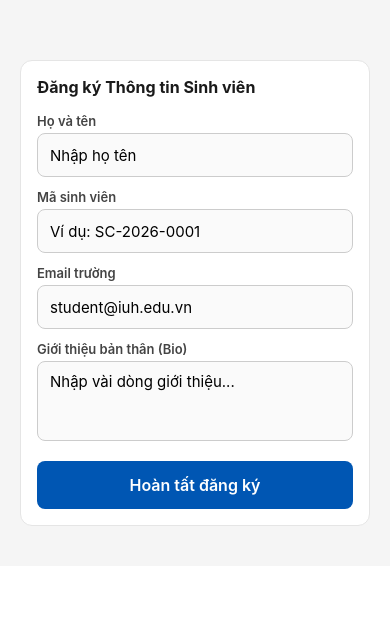
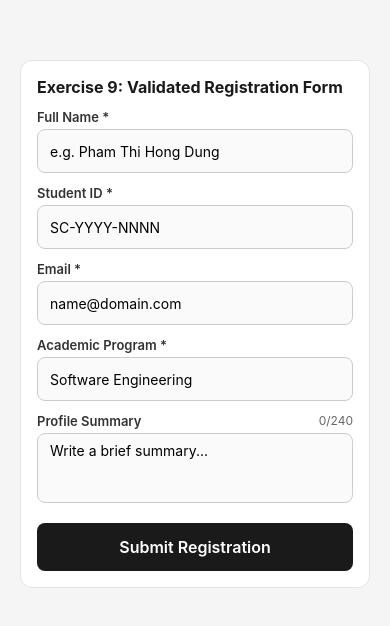
Before and after one commit to HonDung-77/PMD_BaiTapChuong2_SmartCampus, a React Native app: screen / in a window 390 px wide. Shown: the top 626 px of the page. Built offline with nearby package versions, Linux system fonts and the light colour scheme.

Commit message:
Exercise 9 — Validation copy

```diff
--- a/App.tsx
+++ b/App.tsx
@@ -7,6 +7,7 @@ import { AnnouncementsFeed } from './components/AnnouncementsFeed';
 import { SectionedAnnouncements } from './components/SectionedAnnouncements';
 import { ResponsiveCourseGrid } from './components/ResponsiveCourseGrid';
 import { KeyboardSafeForm } from './components/KeyboardSafeForm';
+import { ValidatedForm } from './components/ValidatedForm';
 
 export default function App() {
   const [loading, setLoading] = useState(false);
@@ -57,7 +58,10 @@ export default function App() {
       {/* <ResponsiveCourseGrid /> */}
 
       {/* EXERCISE 8 */}
-      <KeyboardSafeForm />
+      {/* <KeyboardSafeForm /> */}
+
+      {/* EXERCISE 9 */}
+      <ValidatedForm />
     </ScrollView>
   );
 }
--- /dev/null
+++ b/components/ValidatedForm.tsx
@@ -0,0 +1,261 @@
+import React, { useState } from 'react';
+import {
+  View,
+  Text,
+  TextInput,
+  StyleSheet,
+  Pressable,
+} from 'react-native';
+
+// 1. Định kiểu dữ liệu Form
+interface FormValues {
+  fullName: string;
+  studentId: string;
+  email: string;
+  program: string;
+  summary: string;
+}
+
+type FormErrors = Partial<Record<keyof FormValues, string>>;
+type TouchedFields = Partial<Record<keyof FormValues, boolean>>;
+
+const INITIAL_VALUES: FormValues = {
+  fullName: '',
+  studentId: '',
+  email: '',
+  program: '',
+  summary: '',
+};
+
+// 2. Hàm kiểm tra Validation với thông điệp hướng dẫn hành động cụ thể
+function validate(values: FormValues): FormErrors {
+  const errors: FormErrors = {};
+
+  // Tên: Không được để trống hoặc chỉ chứa khoảng trắng
+  if (!values.fullName.trim()) {
+    errors.fullName = 'Enter your full name.';
+  }
+
+  // Mã SV: Bắt buộc đúng định dạng SC-YYYY-NNNN
+  if (!/^SC-\d{4}-\d{4}$/.test(values.studentId.trim())) {
+    errors.studentId = 'Use the format SC-YYYY-NNNN.';
+  }
+
+  // Email: Phải đúng định dạng email
+  if (!/^\S+@\S+\.\S+$/.test(values.email.trim())) {
+    errors.email = 'Enter a valid email address.';
+  }
+
+  // Ngành học: Không để trống
+  if (!values.program.trim()) {
+    errors.program = 'Enter your academic program.';
+  }
+
+  // Tóm tắt Bio: Giới hạn tối đa 240 ký tự
+  if (values.summary.length > 240) {
+    errors.summary = 'Keep the profile summary to 240 characters.';
+  }
+
+  return errors;
+}
+
+export function ValidatedForm() {
+  const [values, setValues] = useState<FormValues>(INITIAL_VALUES);
+  const [touched, setTouched] = useState<TouchedFields>({});
+  const [submitted, setSubmitted] = useState(false);
+
+  const errors = validate(values);
+
+  const updateField = <K extends keyof FormValues>(field: K, value: FormValues[K]) => {
+    setValues((prev) => ({ ...prev, [field]: value }));
+  };
+
+  const handleBlur = (field: keyof FormValues) => {
+    setTouched((prev) => ({ ...prev, [field]: true }));
+  };
+
+  // Chỉ hiển thị lỗi khi field đã bị Blur (touched) hoặc sau khi bấm Submit
+  const getFieldError = (field: keyof FormValues) => {
+    return submitted || touched[field] ? errors[field] : undefined;
+  };
+
+  const handleSubmit = () => {
+    setSubmitted(true);
+    if (Object.keys(errors).length === 0) {
+      console.log('Submit thành công:', values);
+      alert('Đăng ký thành công!');
+    }
+  };
+
+  return (
+    <View style={styles.container}>
+      <Text style={styles.title}>Exercise 9: Validated Registration Form</Text>
+
+      {/* Field 1: Full Name */}
+      <View style={styles.fieldGroup}>
+        <Text style={styles.label}>Full Name *</Text>
+        <TextInput
+          style={[styles.input, getFieldError('fullName') && styles.inputError]}
+          value={values.fullName}
+          onChangeText={(v) => updateField('fullName', v)}
+          onBlur={() => handleBlur('fullName')}
+          placeholder="e.g. Pham Thi Hong Dung"
+        />
+        {getFieldError('fullName') && (
+          <Text style={styles.errorText}>{getFieldError('fullName')}</Text>
+        )}
+      </View>
+
+      {/* Field 2: Student ID */}
+      <View style={styles.fieldGroup}>
+        <Text style={styles.label}>Student ID *</Text>
+        <TextInput
+          style={[styles.input, getFieldError('studentId') && styles.inputError]}
+          value={values.studentId}
+          onChangeText={(v) => updateField('studentId', v.toUpperCase())}
+          onBlur={() => handleBlur('studentId')}
+          placeholder="SC-YYYY-NNNN"
+          autoCapitalize="characters"
+        />
+        {getFieldError('studentId') && (
+          <Text style={styles.errorText}>{getFieldError('studentId')}</Text>
+        )}
+      </View>
+
+      {/* Field 3: Email */}
+      <View style={styles.fieldGroup}>
+        <Text style={styles.label}>Email *</Text>
+        <TextInput
+          style={[styles.input, getFieldError('email') && styles.inputError]}
+          value={values.email}
+          onChangeText={(v) => updateField('email', v)}
+          onBlur={() => handleBlur('email')}
+          placeholder="name@domain.com"
+          keyboardType="email-address"
+          autoCapitalize="none"
+        />
+        {getFieldError('email') && (
+          <Text style={styles.errorText}>{getFieldError('email')}</Text>
+        )}
+      </View>
+
+      {/* Field 4: Program */}
+      <View style={styles.fieldGroup}>
+        <Text style={styles.label}>Academic Program *</Text>
+        <TextInput
+          style={[styles.input, getFieldError('program') && styles.inputError]}
+          value={values.program}
+          onChangeText={(v) => updateField('program', v)}
+          onBlur={() => handleBlur('program')}
+          placeholder="Software Engineering"
+        />
+        {getFieldError('program') && (
+          <Text style={styles.errorText}>{getFieldError('program')}</Text>
+        )}
+      </View>
+
+      {/* Field 5: Summary */}
+      <View style={styles.fieldGroup}>
+        <View style={styles.labelRow}>
+          <Text style={styles.label}>Profile Summary</Text>
+          <Text style={[styles.counter, values.summary.length > 240 && styles.counterError]}>
+            {values.summary.length}/240
+          </Text>
+        </View>
+        <TextInput
+          style={[styles.input, styles.multiline, getFieldError('summary') && styles.inputError]}
+          value={values.summary}
+          onChangeText={(v) => updateField('summary', v)}
+          onBlur={() => handleBlur('summary')}
+          placeholder="Write a brief summary..."
+          multiline
+        />
+        {getFieldError('summary') && (
+          <Text style={styles.errorText}>{getFieldError('summary')}</Text>
+        )}
+      </View>
+
+      {/* Submit Button */}
+      <Pressable
+        style={({ pressed }) => [styles.submitBtn, pressed && styles.pressed]}
+        onPress={handleSubmit}
+      >
+        <Text style={styles.submitText}>Submit Registration</Text>
+      </Pressable>
+    </View>
+  );
+}
+
+const styles = StyleSheet.create({
+  container: {
+    backgroundColor: '#fff',
+    borderRadius: 12,
+    padding: 16,
+    borderWidth: StyleSheet.hairlineWidth,
+    borderColor: '#e5e5e5',
+    gap: 12,
+  },
+  title: {
+    fontSize: 16,
+    fontWeight: 'bold',
+    color: '#1a1a1a',
+  },
+  fieldGroup: {
+    gap: 4,
+  },
+  labelRow: {
+    flexDirection: 'row',
+    justifyContent: 'space-between',
+  },
+  label: {
+    fontSize: 13,
+    fontWeight: '600',
+    color: '#333',
+  },
+  counter: {
+    fontSize: 12,
+    color: '#666',
+  },
+  counterError: {
+    color: '#d9534f',
+    fontWeight: 'bold',
+  },
+  input: {
+    minHeight: 44,
+    borderWidth: 1,
+    borderColor: '#ccc',
+    borderRadius: 8,
+    paddingHorizontal: 12,
+    fontSize: 14,
+    backgroundColor: '#fafafa',
+  },
+  multiline: {
+    minHeight: 70,
+    paddingTop: 8,
+  },
+  inputError: {
+    borderColor: '#d9534f',
+    backgroundColor: '#fff8f8',
+  },
+  errorText: {
+    fontSize: 12,
+    color: '#d9534f',
+    fontWeight: '500',
+  },
+  submitBtn: {
+    minHeight: 48,
+    backgroundColor: '#1a1a1a',
+    borderRadius: 8,
+    justifyContent: 'center',
+    alignItems: 'center',
+    marginTop: 8,
+  },
+  submitText: {
+    color: '#fff',
+    fontWeight: '600',
+    fontSize: 16,
+  },
+  pressed: {
+    opacity: 0.7,
+  },
+});
```
